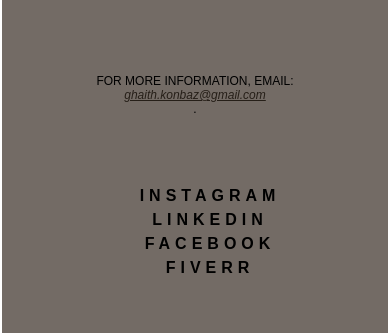
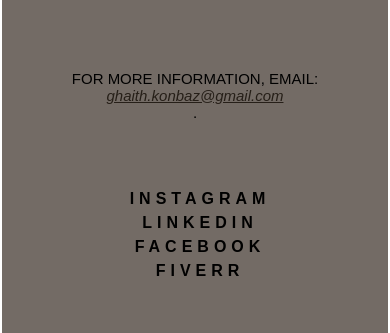
Before and after one commit to Ameer-Alaswad/Interior-Design-Portfolio, a React (Create React App) app: page / in a window 390 px wide. Shown: the part 2137-2470 px from the top of the page. Built offline with nearby package versions, Linux system fonts and the light colour scheme; the HTML template or start-up script is replaced by a standard one; a web font is replaced by a local one.

Commit message:
some styling in footer

```diff
--- a/src/components/footer/footer.js
+++ b/src/components/footer/footer.js
@@ -25,15 +25,15 @@
       display: "flex",
       flexDirection: "column",
       alignItems: "center",
-      fontSize: "10px",
+      fontSize: "19px",
       letterSpacing: "0px",
     },
     [theme.breakpoints.down("sm")]: {
-      fontSize: "12px",
+      fontSize: "15px",
     },
   },
   accountsLinksContainer: {
-    [theme.breakpoints.down("md")]: {
+    [theme.breakpoints.down("sm")]: {
       display: "flex",
       flexDirection: "column",
       alignItems: "center",
@@ -41,8 +41,8 @@
   },
 
   accountsLinks: {
-    [theme.breakpoints.down("md")]: {
-      fontSize: "10px",
+    [theme.breakpoints.up("md")]: {
+      fontSize: "15px",
     },
   },
 }));
@@ -107,6 +107,7 @@
       fontWeight: "bold",
       fontFamily: "'Century Gothic', sans-serif",
       marginBottom: "40px",
+      marginRight: "20px",
     },
     accountsLinks: {
       color: BLACK_SOLID,
--- a/src/components/projects-gallary/projectsGallary.js
+++ b/src/components/projects-gallary/projectsGallary.js
@@ -32,7 +32,7 @@
       width: "100%",
     },
     [theme.breakpoints.down("sm")]: {
-      height: "40%",
+      height: "50%",
       width: "100%",
     },
   },
```
